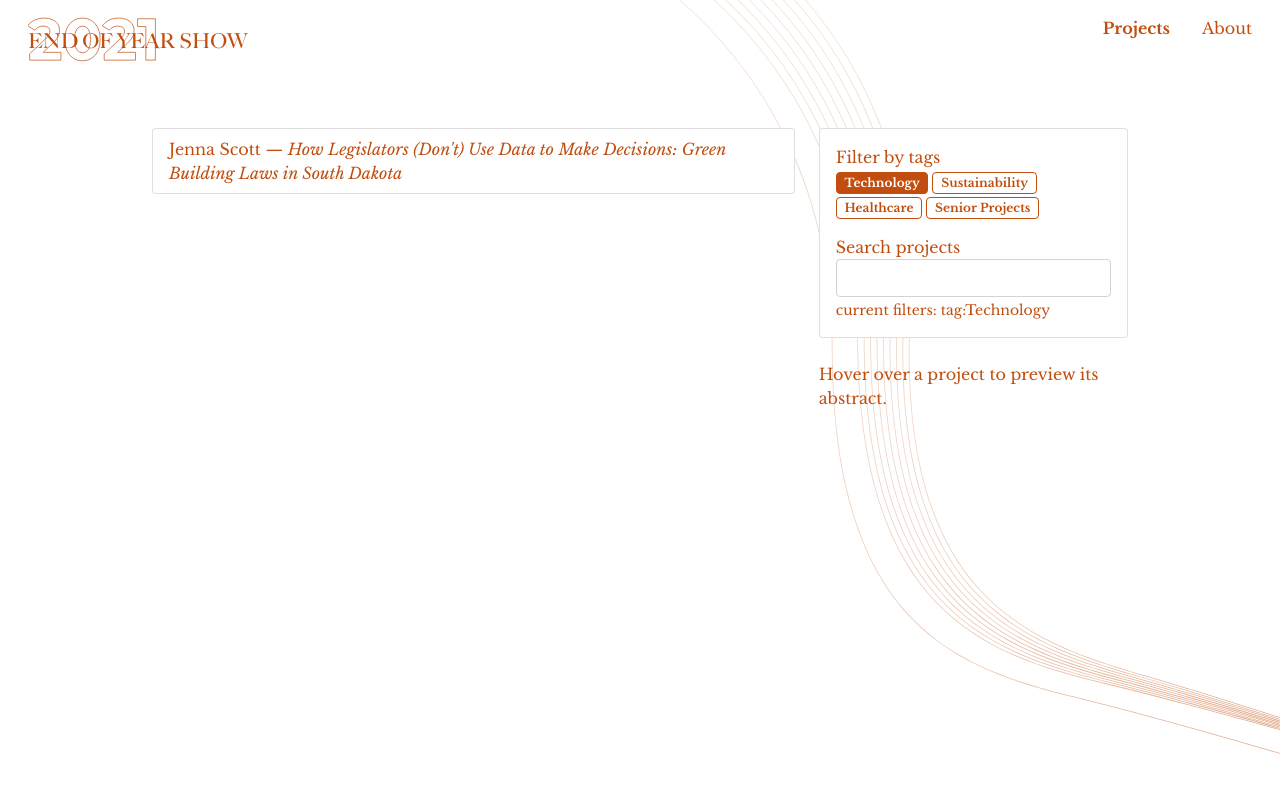
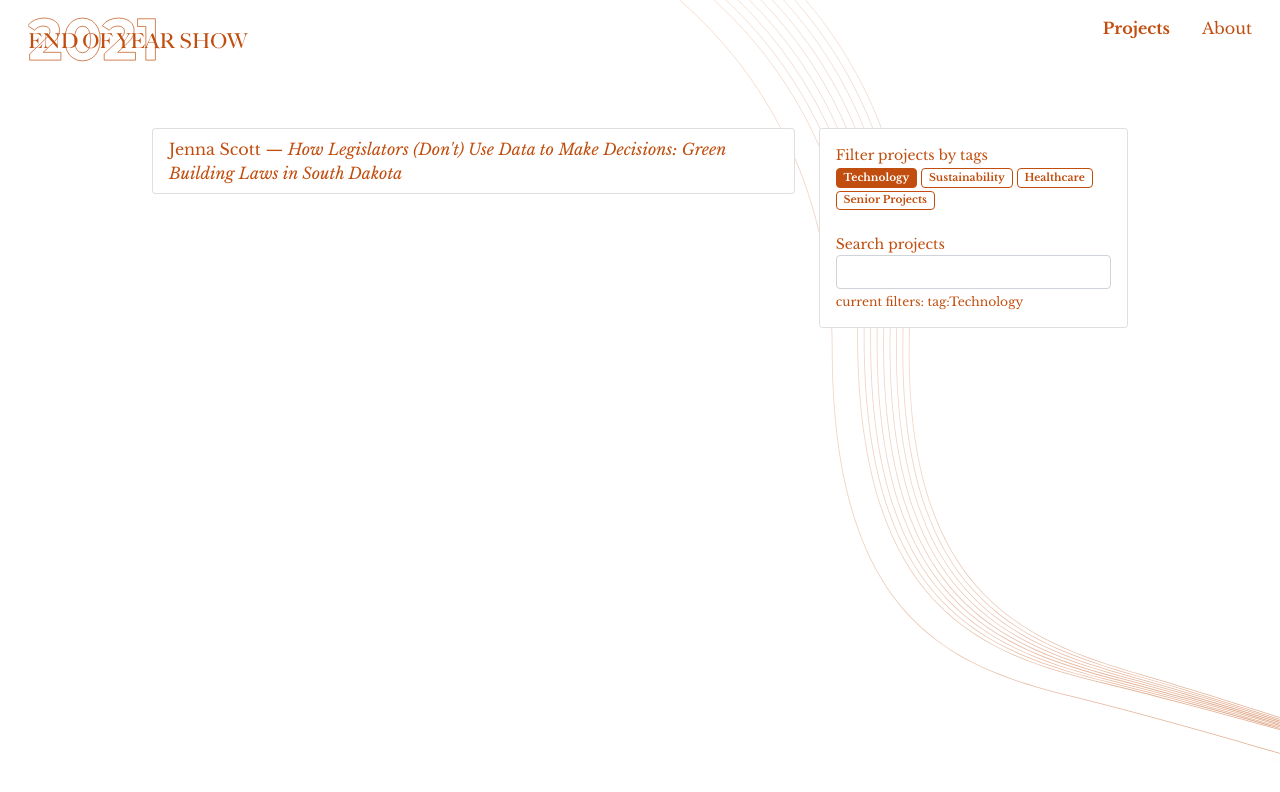
Before and after one commit to evo2000/EOYS, a Vue app: page /projects in a window 1280 px wide. Both pictures are taken after a click on the element "Technology". Shown: the top 792 px of the page. Built offline with nearby package versions, Linux system fonts and the light colour scheme; a web font is replaced by a local one.

Commit message:
implemented changes on project-list and project pages

```diff
--- a/src/components/background.vue
+++ b/src/components/background.vue
@@ -66,7 +66,7 @@
 <style>
     /* animate background color -- only want to set this after initial load */
     body.animated-bg {
-        transition: background-color 0.5s;
+        transition: background-color 0.7s;
     }
 
     /* background color on splash page only, white otherwise */
@@ -78,7 +78,7 @@
         position: fixed;
         z-index: -1;
 
-        transition: opacity 0.5s;
+        transition: opacity 0.7s;
         opacity: 0;
     }
 
--- a/src/components/project-list.vue
+++ b/src/components/project-list.vue
@@ -6,11 +6,12 @@
 
             <!-- controls and filter -->
             <div class="col-12 col-md-6 col-lg-4 order-md-2">
-                <div class="card">
-                    <div class="card-body">
+                <div class="card small">
+                    <ul class="list-group list-group-flush">
+                        <li class="list-group-item py-3">
                             <!-- filters and sort controls -->
                             <div class="controls">
-                                <p class="mb-0">Filter by tags</p>
+                                <p class="mb-0">Filter projects by tags</p>
                                 <span class="tag badge d-inline-block me-1"
                                       v-for="tag of tags"
                                       :key="tag.name"
@@ -19,35 +20,47 @@
                                     {{tag.name}}
                                 </span>
 
-                                <p class="mt-3 mb-0">Search projects</p>
+                                <p class="mt-4 mb-0">Search projects</p>
                                 <div class="search-contain">
                                     <input class="search form-control"
+                                           style="font-size:small !important;"
                                            type="text"
                                            placeholder=""
                                            v-model="search" />
                                 </div>
 
                                 <!-- show current filters -->
-                                <small v-if="currentFilters" class="form-text text-secondary">
+                                <p v-if="currentFilters"
+                                   class="form-text text-secondary small mb-0">
                                     current filters: {{currentFilters}}
-                                </small>
+                                </p>
                             </div>
-                    </div>
+                        </li>
+
+                        <li class="list-group-item pt-3"
+                            v-if="currentProject !== null">
+<!--                            <div v-if="currentProject === null">-->
+<!--                                <p>Hover over project to view abstract</p>-->
+<!--                            </div>-->
+
+<!--                            <div v-if="currentProject !== null">-->
+                                <h3>{{currentProject.title}}</h3>
+                                <p>{{currentProject.abstract}}</p>
+<!--                            </div>-->
+                        </li>
+                    </ul>
                 </div>
 
                 <!-- project abstract (only on large screens) -->
-                <div class="d-none d-md-block mt-4">
-                    <div v-if="currentProject === null">
-                        <p>Hover over a project to preview its abstract.</p>
-                    </div>
+<!--                <div class="d-none d-md-block mt-4">-->
 
-                    <div class="card" v-if="currentProject !== null">
-                        <div class="card-body">
-                            <h3>{{currentProject.title}}</h3>
-                            <p>{{currentProject.abstract}}</p>
-                        </div>
-                    </div>
-                </div>
+<!--                    <div class="card" v-if="currentProject !== null">-->
+<!--                        <div class="card-body">-->
+<!--                            <h3>{{currentProject.title}}</h3>-->
+<!--                            <p>{{currentProject.abstract}}</p>-->
+<!--                        </div>-->
+<!--                    </div>-->
+<!--                </div>-->
             </div>
 
             <!-- project list -->
--- a/src/components/project.vue
+++ b/src/components/project.vue
@@ -6,11 +6,11 @@
 
         <!-- project abstract and images -->
         <div class="row">
-			<div class="pt-3 col-12 col-md-7">
+			<div class="pt-3 col-12 col-md-10">
 				<!-- project title -->
 				<h3><em>{{project.title}}</em></h3>
 				<h5>{{project.authors}}</h5>
-				<p>
+				<p class="small">
 					Tagged:
 					<router-link v-for="tag of project.tags"
 								 class="d-inline-block pe-2"
@@ -18,9 +18,19 @@
 						{{tag}}
 					</router-link>
 				</p>
+			</div>
+		</div>
 
+		<div class="row mt-5">
+			<div class="pt-3 col-12 col-md-7">
 				<h5>Abstract</h5>
 				<p>{{project.abstract}}</p>
+
+				<!-- on desktop, full description follows right after abstract -->
+				<div class="d-none d-md-block">
+					<h5 class="pt-4">Full Description</h5>
+					<p>{{project.desc}}</p>
+				</div>
 			</div>
 			<div class="pt-3 col-12 col-md-5 pl-md-4">
 				<a :href="project.img"
@@ -31,7 +41,8 @@
 			</div>
 		</div>
 
-        <div class="row">
+        <!-- on mobile, full description comes after images -->
+        <div class="row d-md-none">
 			<div class="pt-4 col-12 col-md-7">
 				<h5 class="pt-4">Full Description</h5>
 				<p>{{project.desc}}</p>
```
